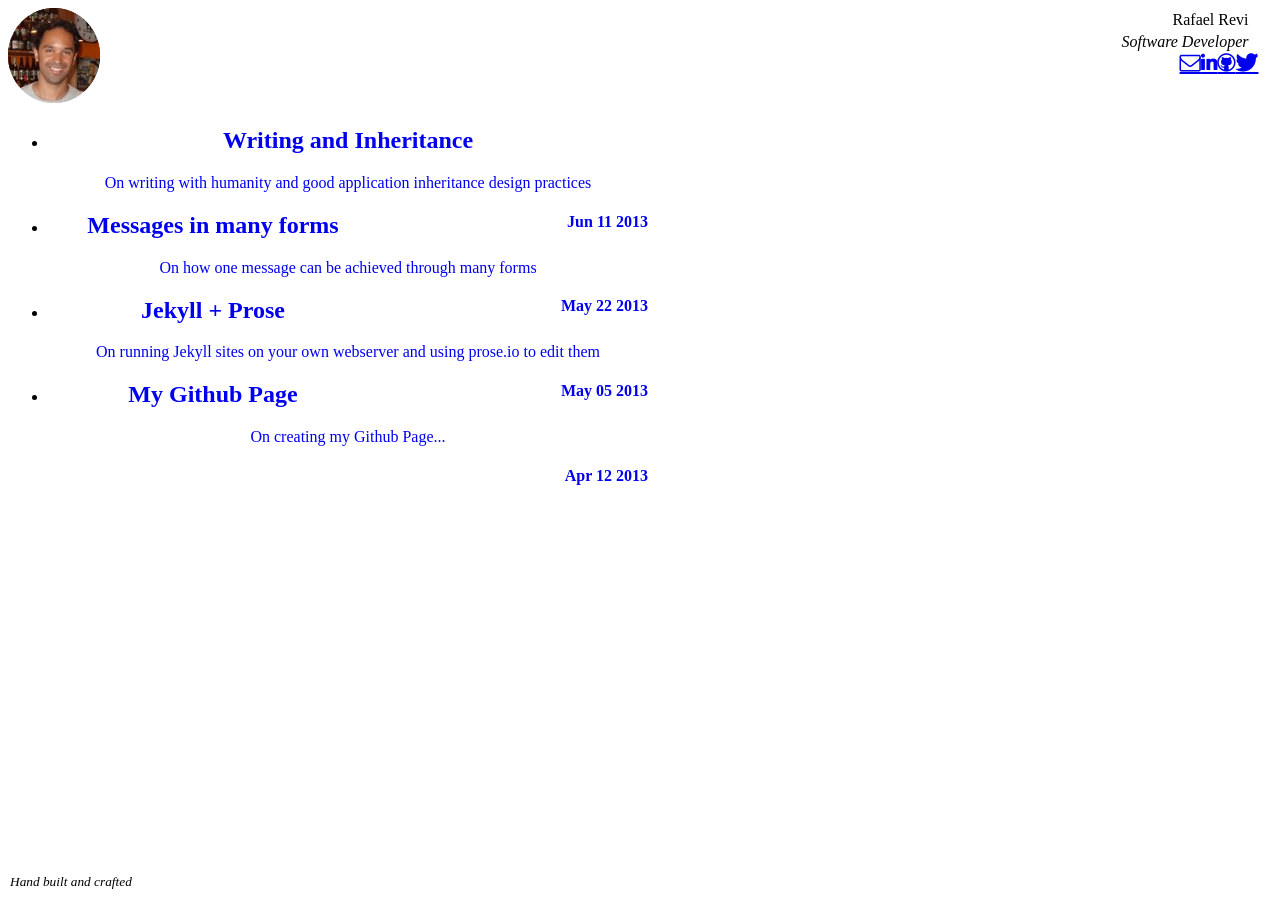
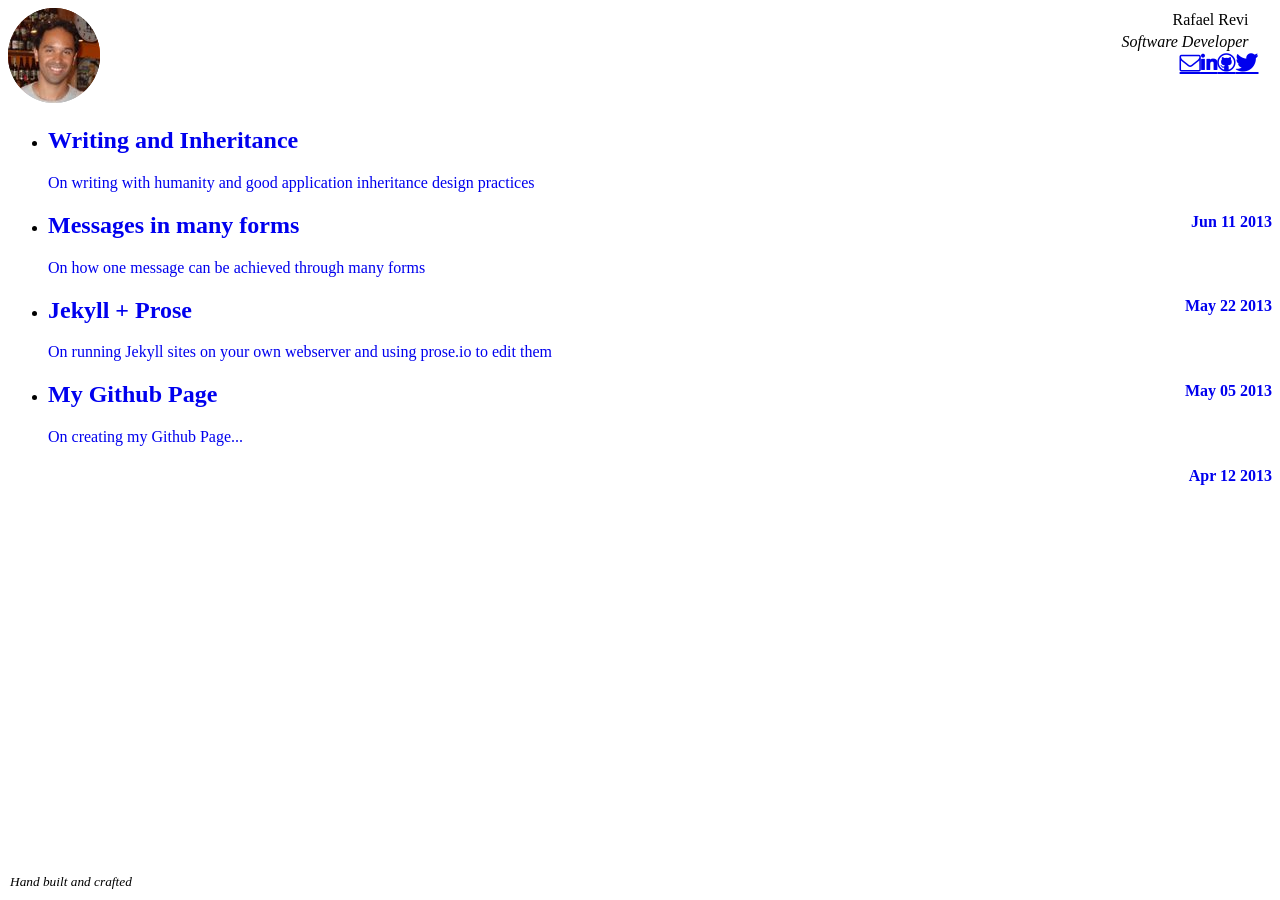
Before and after one commit to rrevi/rrevi.github.io, a Jekyll site: the page built from index.html, in a window 1280 px wide. Built offline with Jekyll 4.4.1, drawn with Linux system fonts in a browser that asks for light colours; nearby versions of some CDN libraries.

Commit message:
go wide!
removed max width on the content div and removed some unnecessary DIVs

```diff
--- a/index.html
+++ b/index.html
@@ -2,8 +2,6 @@
 layout: default
 title: Rafael Revi
 ---
-<div style="width: 100%; height: 100%; text-align: center">
-	<div>
 <ul data-role="listview" data-inset="true">
 	{% for post in site.posts %}
 	<li data-theme="c">
@@ -15,5 +13,3 @@ title: Rafael Revi
 	</li>
 	{% endfor %}
 </ul>
-	</div>
-</div>
--- a/static/css/application.css
+++ b/static/css/application.css
@@ -1,5 +1,4 @@
 .content {
-	max-width: 640px;
 	margin-bottom: 20px;
 }
 .footer {
```
Lines whose indentation alone changed are shown as unchanged.
